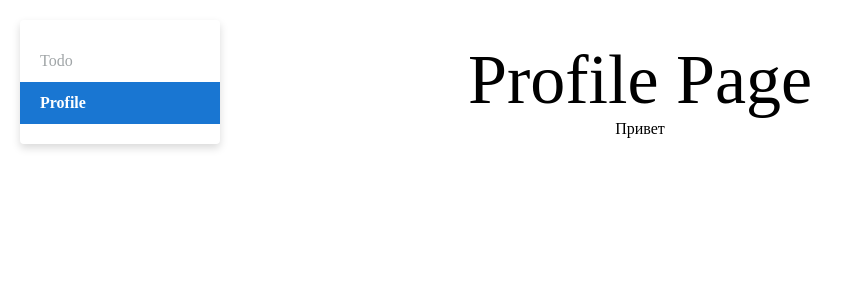
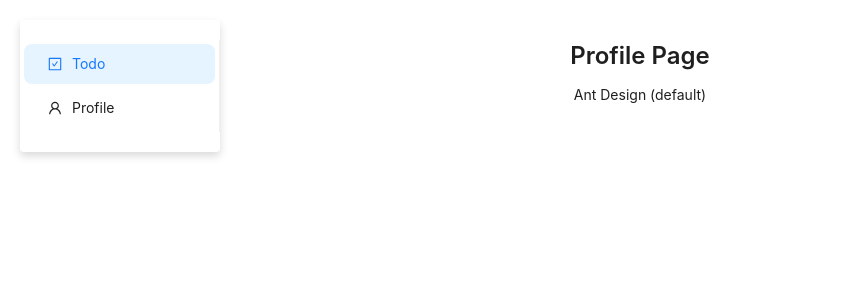
Before and after one commit to greenworker548/CRM-System, a React (Vite) app: page /profile in a window 1280 px wide. Shown: the top 300 px of the page, without its empty margins (0-855 px from the left). Built offline with nearby package versions, Linux system fonts and the light colour scheme.

Commit message:
continuation fixed review

```diff
--- a/src/components/TodoItem/TodoItem.scss
+++ b/src/components/TodoItem/TodoItem.scss
@@ -39,7 +39,7 @@
       align-items: center;
       justify-content: center;
 
-      img {
+      svg {
         width: 30px;
         height: 30px;
       }
--- a/src/components/TodoItem/TodoItem.tsx
+++ b/src/components/TodoItem/TodoItem.tsx
@@ -6,6 +6,7 @@ import iconEdit from "../../assets/icon/icon-edit.png"
 import iconSave from "../../assets/icon/icon-save.png"
 import iconCancel from "../../assets/icon/icon-cancel.png"
 import "./TodoItem.scss"
+import { FormOutlined, DeleteOutlined, CheckOutlined, StopOutlined } from '@ant-design/icons'
 
 const VALIDATION_RULES = {
   TITLE_MIN_LENGTH: 2,
@@ -95,22 +96,22 @@ export const TodoItem = ({ id, checked, title, fetchTodos }: TodoItemProps) => {
           <>
             <Button
               onClick={handleSave}
-              icon={<img src={iconSave} alt="Save" className="button"/>}
+              icon={<CheckOutlined />}
             />
             <Button
               onClick={handleCancel}
-              icon={<img src={iconCancel} alt="Cancel" />}
+              icon={<StopOutlined />}
             />
           </>
         ) : (
           <Button
             onClick={handleStartEditing}
-            icon={<img src={iconEdit} alt="Edit" />}
+            icon={<FormOutlined />}
           />
         )}
         <Button
           onClick={handleDeleteTodoItem}
-          icon={<img src={iconRemove} alt="Delete" />}
+          icon={<DeleteOutlined />}
           danger
         />
       </div>
--- a/src/layouts/Sidebar/Sidebar.scss
+++ b/src/layouts/Sidebar/Sidebar.scss
@@ -6,20 +6,4 @@
   left: 20px;
   border-radius: 4px;
   box-shadow: 0 4px 8px rgba(0, 0, 0, 0.15);
-
-  &__link {
-    display: block;
-    padding: 12px 20px;
-    color: #a0a5a7;
-
-    &:hover {
-      background: #e0e0e0;
-    }
-
-    &.active {
-      background: #1976d2;
-      color: #fff;
-      font-weight: bold;
-    }
-  }
 }
--- a/src/layouts/Sidebar/Sidebar.tsx
+++ b/src/layouts/Sidebar/Sidebar.tsx
@@ -1,13 +1,40 @@
-import { NavLink } from "react-router-dom"
-import "./Sidebar.scss"
+import { Menu } from 'antd'
+import { UserOutlined, CheckSquareOutlined } from '@ant-design/icons'
+import type { MenuProps } from 'antd'
+import { NavLink } from 'react-router-dom'
+import './Sidebar.scss'
 
 const Sidebar = () => {
-    return (
-        <nav className="sidebar">
-            <NavLink to="/" className="sidebar__link">Todo</NavLink>
-            <NavLink to="/profile" className="sidebar__link">Profile</NavLink>
-        </nav>
-    )
+  const menuItems: MenuProps['items'] = [
+    {
+      key: '/',
+      icon: <CheckSquareOutlined />,
+      label: (
+        <NavLink to="/" className="sidebar__link">
+          Todo
+        </NavLink>
+      ),
+    },
+    {
+      key: '/profile',
+      icon: <UserOutlined />,
+      label: (
+        <NavLink to="/profile" className="sidebar__link">
+          Profile
+        </NavLink>
+      ),
+    },
+  ]
+
+  return (
+    <div className="sidebar">
+      <Menu
+        mode="inline"
+        items={menuItems}
+        defaultSelectedKeys={['/']}
+      />
+    </div>
+  )
 }
 
 export default Sidebar
--- a/src/pages/ProfilePage/ProfilePage.tsx
+++ b/src/pages/ProfilePage/ProfilePage.tsx
@@ -1,10 +1,13 @@
 import "./ProfilePage.scss"
+import { Typography } from "antd"
+
+const { Title, Text } = Typography
 
 const ProfilePage = () => {
     return (
         <div className="profile">
-            <h3 className="profile__title">Profile Page</h3>
-            <p>Привет</p>
+            <Title level={3}>Profile Page</Title>
+            <Text>Ant Design (default)</Text>
         </div>
     )
 }
```
